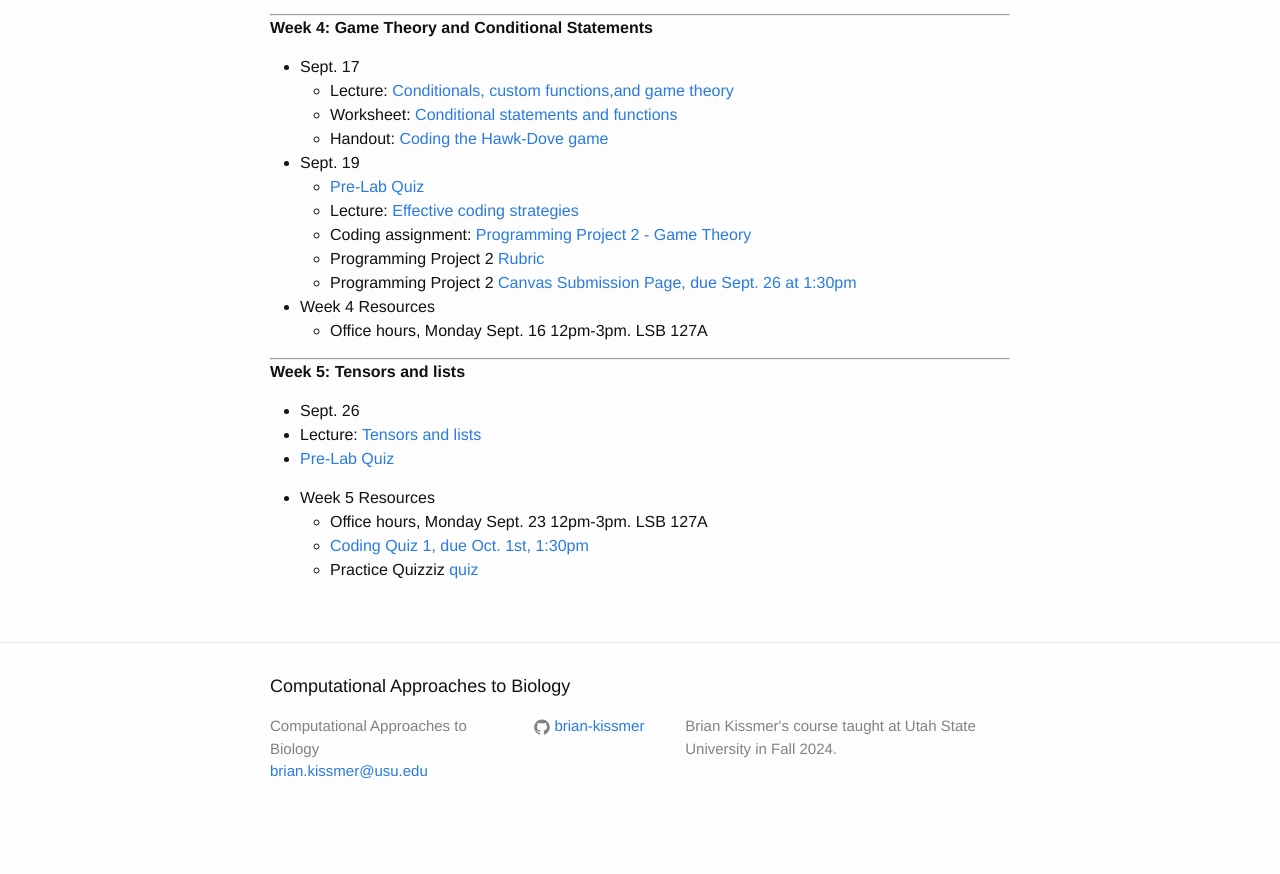
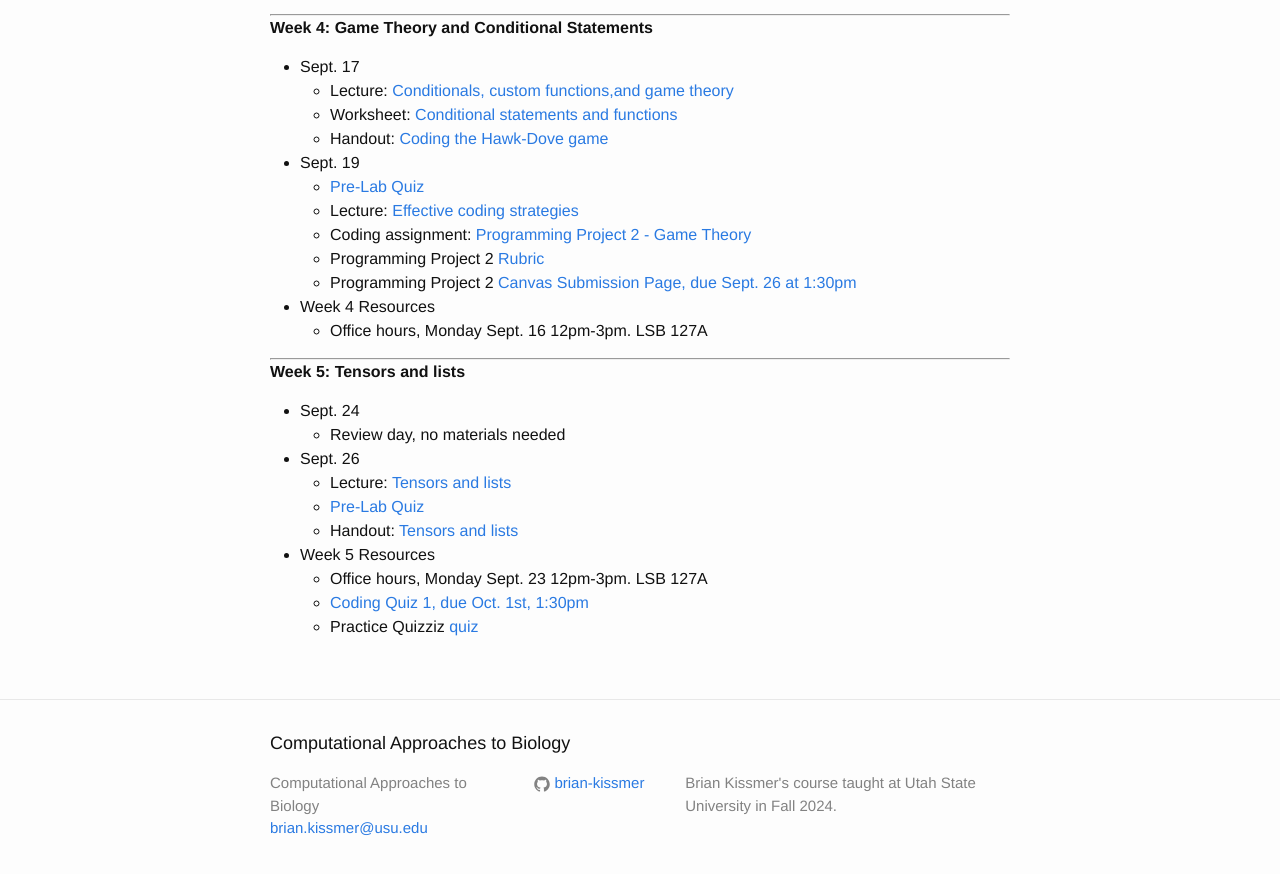
Before and after one commit to brian-kissmer/brian-kissmer.github.io, a Jekyll site: the page built from Schedule.md, in a window 1280 px wide and 900 px high, scrolled down 1153 px. Shown: the top 874 px of the window. Built offline with Jekyll 4.4.1, drawn with Linux system fonts in a browser that asks for light colours; before the commit the page ends 1996 px from its top, so only the background shows below that.

Commit message:
Update Schedule.md

```diff
--- a/Schedule.md
+++ b/Schedule.md
@@ -75,9 +75,13 @@ layout: page
   ***
 
   **Week 5: Tensors and lists**
+  * Sept. 24
+      * Review day, no materials needed
+
   * Sept. 26
-  * Lecture: [Tensors and lists]({{ site.baseurl }}/slides/Sept 26 slides.pdf)
-  * [Pre-Lab Quiz](https://usu.instructure.com/courses/762928/quizzes/1276878)
+    *  Lecture: [Tensors and lists]({{ site.baseurl }}/slides/Sept 26 slides.pdf)
+    *  [Pre-Lab Quiz](https://usu.instructure.com/courses/762928/quizzes/1276878)
+    *  Handout: [Tensors and lists]({{ site.baseurl }}/worksheets/tensors_and_lists.html)
 
   * Week 5 Resources
       * Office hours, Monday Sept. 23 12pm-3pm. LSB 127A
```
